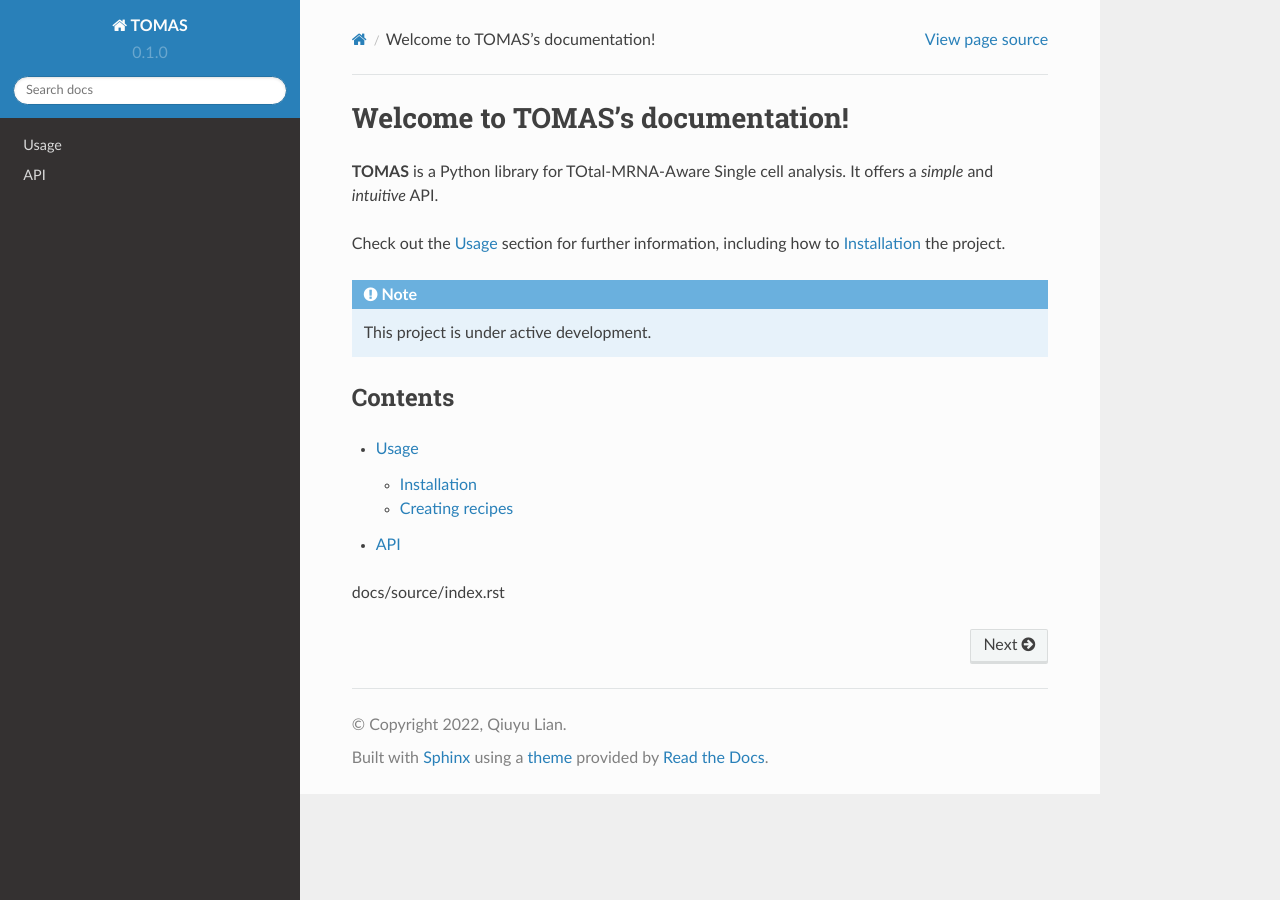
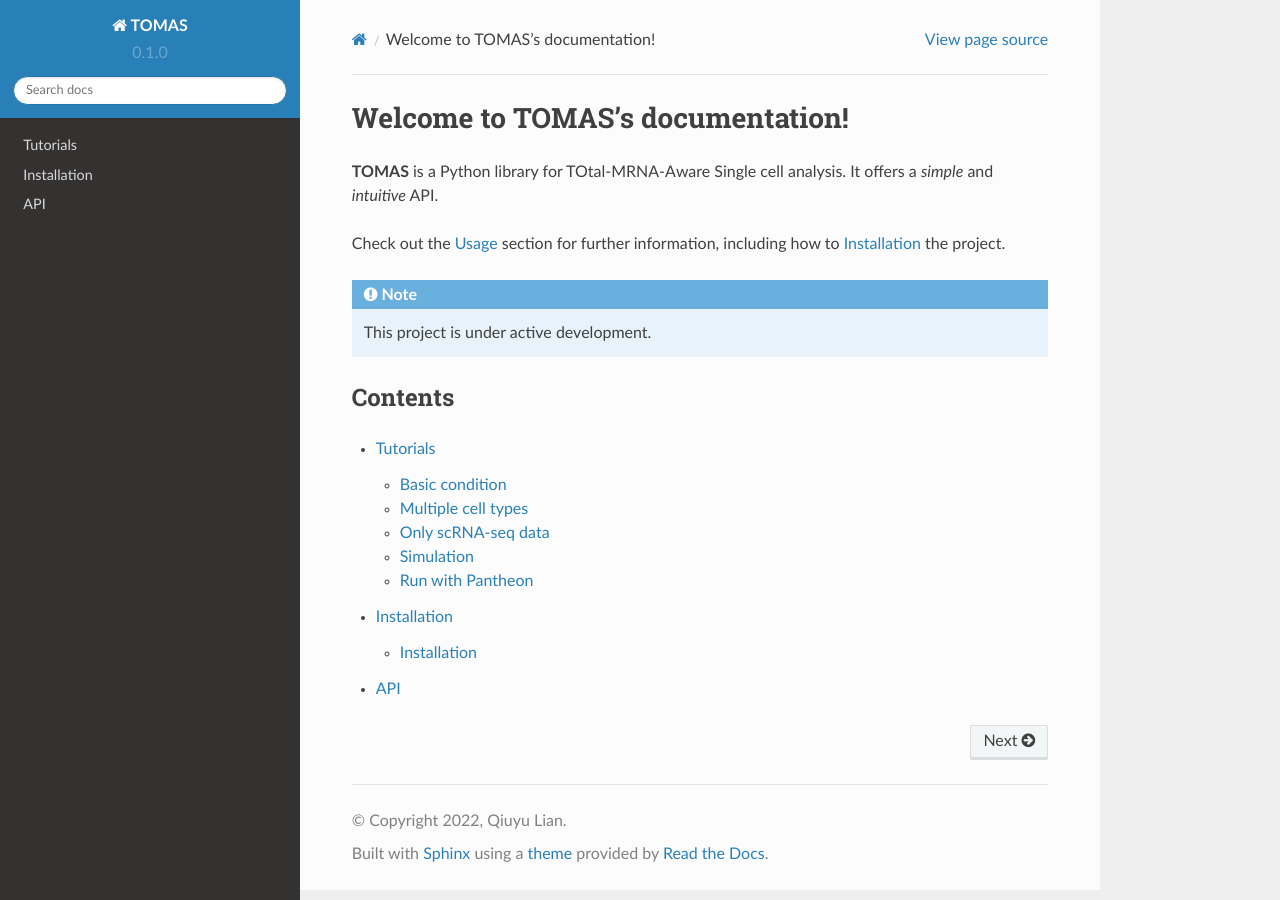
Before and after one commit to QiuyuLian/TOMAS, a Sphinx documentation site: the page built from docs/source/index.rst, in a window 1280 px wide. Built offline with Sphinx 7.4.7 and the Read the Docs theme 2.0.0, drawn with Linux system fonts in a browser that asks for light colours.

Commit message:
add rst files

```diff
--- a/docs/source/index.rst
+++ b/docs/source/index.rst
@@ -16,7 +16,8 @@ Contents
 
 .. toctree::
 
-   usage
+   tutorials
+   installation
    api
-
-docs/source/index.rst
+   contributors
+   references
--- /dev/null
+++ b/docs/source/tutorials.rst
@@ -0,0 +1,50 @@
+Tutorials
+=====
+
+Basic condition
+----------------
+
+To retrieve a list of random ingredients,
+you can use the ``TOMAS.get_random_ingredients()`` function:
+
+.. autofunction:: TOMAS.get_random_ingredients
+
+The ``kind`` parameter should be either ``"meat"``, ``"fish"``,
+or ``"veggies"``. Otherwise, :py:func:`lumache.get_random_ingredients`
+will raise an exception.
+
+.. autoexception:: TOMAS.InvalidKindError
+
+For example:
+
+>>> import TOMAS as tm
+>>> tm.get_random_ingredients()
+['shells', 'gorgonzola', 'parsley']
+
+
+
+Multiple cell types
+----------------
+
+xxx.
+
+
+
+Only scRNA-seq data
+----------------
+
+xxx.
+
+
+
+Simulation
+----------------
+
+xxx.
+
+
+
+Run with Pantheon
+----------------
+
+xxx.
```
Also changed, not shown: docs/source/installation.rst (added, +13 -0 lines), docs/source/contributors.rst (added), docs/source/references.rst (added).
